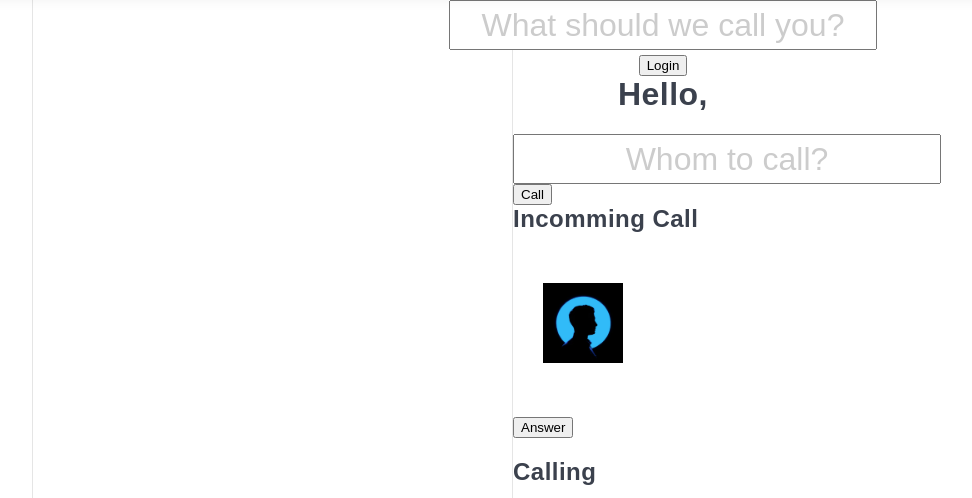
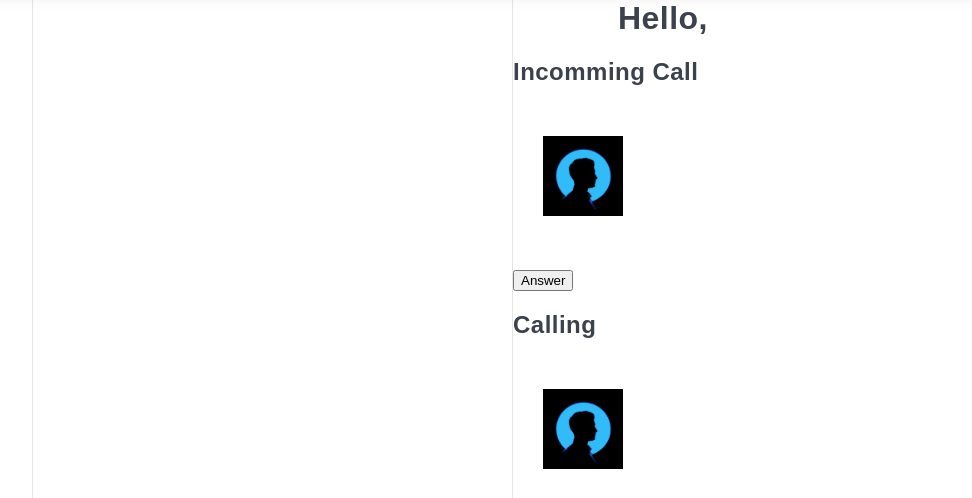
Before and after one commit to thientranreal/InstagramProject, a Django app: template apps/templates/apps/messenger.html in a window 1280 px wide. Shown: the part 70-568 px from the top of the page, without its empty margins (267-1239 px from the left). Run offline with Django 4.2, Linux system fonts and the light colour scheme; the template is opened without the code that fills it, so the values that code supplies are empty; some libraries are stand-ins or nearby versions.

Commit message:
# sua load cham

```diff
--- a/apps/templates/apps/index.html
+++ b/apps/templates/apps/index.html
@@ -18,7 +18,7 @@
     {% load static %}
     <link rel="stylesheet" href="{% static 'css/friend.css' %}" />
     <script src="https://code.jquery.com/jquery-3.6.4.min.js"></script>
-    <script src="https://kit.fontawesome.com/83ccd457ed.js" crossorigin="anonymous"></script>
+    <!-- <script src="https://kit.fontawesome.com/83ccd457ed.js" crossorigin="anonymous"></script> -->
     <title>Instagram</title>
     <script type="text/javascript">
       var user = "{{request.user}}";
--- a/apps/templates/apps/messenger.html
+++ b/apps/templates/apps/messenger.html
@@ -121,7 +121,7 @@
         </div>
 
         <div class="col-right" >
-          <div id="userName">
+          <!-- <div id="userName">
             <div
               style="
                 display: flex;
@@ -140,7 +140,7 @@
               <div style="height: 5px"></div>
               <button onclick="login()" class="actionButton">Login</button>
             </div>
-          </div>
+          </div> -->
 
           <!-- to display current login user information  -->
           <div id="userInfo">
@@ -155,7 +155,8 @@
               <h1>Hello, <span id="nameHere"></span></h1>
             </div>
           </div>
-          <div id="call">
+
+          <!-- <div id="call">
             <div class="dialWrapper">
               <input
                 placeholder="Whom to call?"
@@ -172,7 +173,7 @@
                 <div class="dialNumber"></div>
               </div>
             </div>
-          </div>
+          </div> -->
 
           <!-- to show incommming call and accept -->
           <div id="answer">
@@ -271,11 +272,10 @@
 
       <div style="flex-grow: 1"></div>
     </div>
-
         <!-- nơi chứa id người nhận -->
         <input type="text" hidden id="id_receiver" />
-      </main>
     </div>
+
   </body>
 </html>
 
@@ -413,9 +413,6 @@
   crossorigin="anonymous"
 ></script>
 
-
-
-<!-- Script của cái call -->
 <script>
   document.getElementById("call").style.display = "none";
   document.getElementById("userInfo").style.display = "none";
@@ -438,10 +435,11 @@
   document.getElementById("userInfo").style.display = "block";
   connectSocket();
 
-
 </script>
 
-<script>
+<!-- Script của cái call -->
+
+<!-- <script>
   function login() {
     // let userName = document.getElementById("userNameInput").value;
     const id_user = JSON.parse(
@@ -457,4 +455,4 @@
 
     connectSocket();
   }
-</script>
+</script> -->
```
